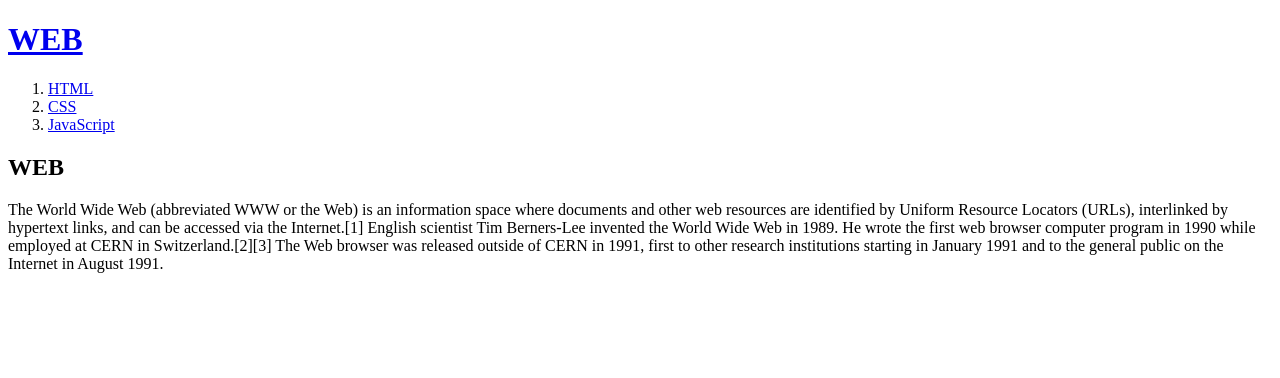
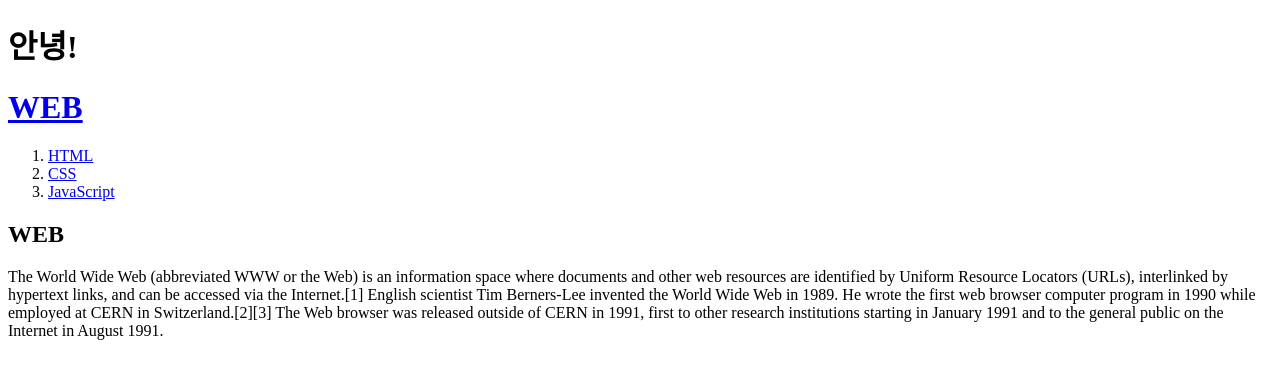
Before and after one commit to StarryPurp/nodejs-study, a website: page index.html in a window 1280 px wide. Drawn offline with Linux system fonts and the light colour scheme.

Commit message:
덤으로넣음

```diff
--- a/index.html
+++ b/index.html
@@ -5,6 +5,7 @@
   <meta charset="utf-8">
 </head>
 <body>
+<h1>안녕!</h1>
   <h1><a href="index.html">WEB</a></h1>
   <ol>
     <li><a href="1.html">HTML</a></li>
```
